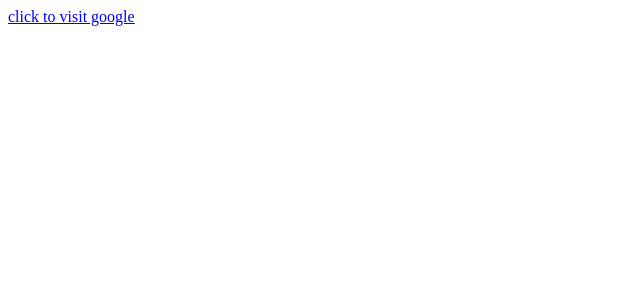
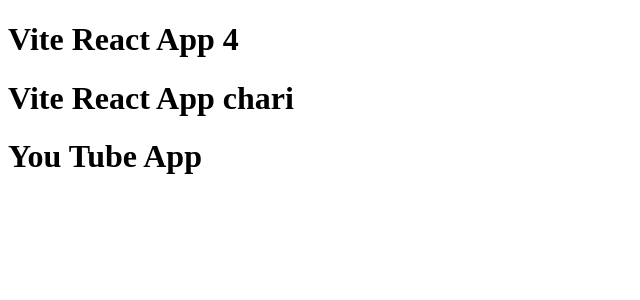
Before and after one commit to chari-1707/React_Projects, a React (Vite) app in the folder 01basicvite/: page / in a window 1280 px wide. Shown: the top 300 px of the page, without its empty margins (0-640 px from the left). Built offline with nearby package versions, Linux system fonts and the light colour scheme.

Commit message:
Errors are configured

```diff
--- a/01basicvite/src/main.jsx
+++ b/01basicvite/src/main.jsx
@@ -27,6 +27,7 @@
 
 // if you wanna create a react element this is the syntax that we need to follow the order is also important type, props, children
 const areactElement = React.createElement(
+    // This is the object version of Another Element
     "a",
     { href: "https://google.com", target: "_blank" },
     "click to visit google",
@@ -39,5 +40,7 @@
 
     // reactElement,This doesn't works because in there we created type, props, children on my own i gave the definition for them but how come react understands that so it wont work
 
-    areactElement,
+    // areactElement,
+
+    <App />,
 );
```
